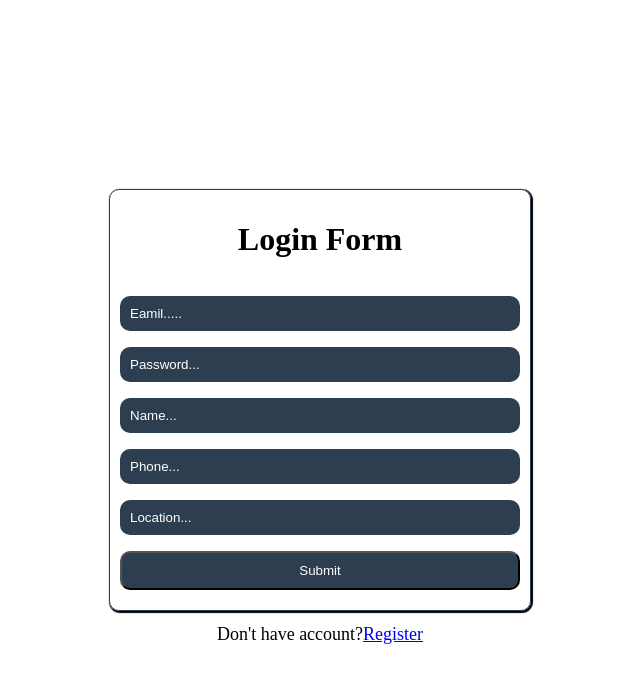
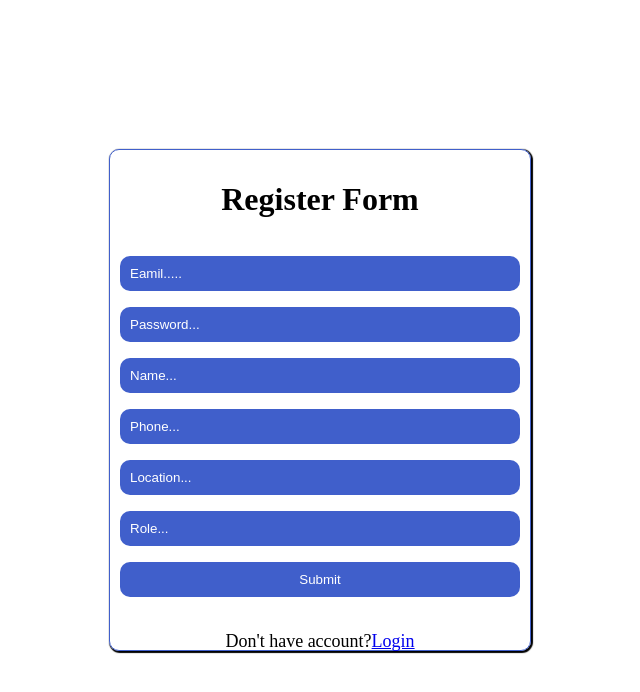
Before and after one commit to MohMohAung-devo/dashboard, a React (Vite) app: page /register in a window 1280 px wide. Shown: the top 692 px of the page, without its empty margins (320-960 px from the left). Built offline with nearby package versions, Linux system fonts and the light colour scheme; no server answers.

Commit message:
fix:error

```diff
--- a/src/components/register/Register.module.css
+++ b/src/components/register/Register.module.css
@@ -16,9 +16,9 @@
 .formWrap {
   display: flex;
   flex-direction: column;
-    border: 1px solid #2c3e50;
+  border: 1px solid #405fcb;
   width: 400px;
-    height: 400px;
+  height: 60vh;
   text-align: center;
   padding: 10px;
   gap: 1rem;
@@ -30,7 +30,7 @@
   padding: 10px;
   border-radius: 10px;
   border: none;
-    background-color: #2c3e50;
+  background-color: #405fcb;
   color: white;
 }
 
@@ -43,9 +43,11 @@
 }
 
 .button {
-    background-color: #2c3e50;
+  background-color: #405fcb;
   padding: 10px;
   color: white;
   border-radius: 10px;
   cursor: pointer;
+  outline: none;
+  border: none;
 }
--- a/src/components/register/Register.tsx
+++ b/src/components/register/Register.tsx
@@ -2,6 +2,7 @@ import { Link } from "react-router-dom";
 import classes from "./Register.module.css";
 import { useAuth } from "../../services/authContext";
 import { ReactElement, useState } from "react";
+import { useNavigate } from "react-router-dom";
 
 interface LoginProps {
   name: string;
@@ -9,6 +10,7 @@ interface LoginProps {
   location: string;
   email: string;
   password: string;
+  role: string;
 }
 const Register = () => {
   const { register } = useAuth();
@@ -17,16 +19,30 @@ const Register = () => {
   const [phone, setPhone] = useState("");
   const [location, setLocation] = useState("");
   const [name, setName] = useState("");
+  const [role, setRole] = useState("");
   const [data, setData] = useState<LoginProps[]>([]);
-
+  const navigate = useNavigate();
   const hanldeSubmit = async (e: React.FormEvent) => {
     e.preventDefault();
     setEmail(email);
     setPassword(password);
-    setData([...data, { email, password, phone, name, location }]);
+    setData([...data, { email, password, phone, name, location, role }]);
 
-    const reslut = await register({ email, password, phone, name, location });
-    return reslut;
+    const reslut = await register({
+      email,
+      password,
+      phone,
+      name,
+      location,
+      role,
+    });
+
+    if (reslut?.success) {
+      await navigate("/login");
+    } else {
+      console.log("Don't login");
+    }
+    // return reslut;
   };
 
   console.log(data);
@@ -35,7 +51,7 @@ const Register = () => {
     <div className={classes.LoginForm}>
       <div className={classes.Form}>
         <form className={classes.formWrap} onSubmit={hanldeSubmit}>
-          <h1>Login Form</h1>
+          <h1>Register Form</h1>
           <input
             placeholder="Eamil....."
             className={classes.input}
@@ -63,12 +79,17 @@ const Register = () => {
             className={classes.input}
             onChange={(e) => setLocation(e.target.value)}
           />
+          <input
+            placeholder="Role..."
+            className={classes.input}
+            onChange={(e) => setRole(e.target.value)}
+          />
           <button type="submit" className={classes.button}>
             Submit
           </button>
           <div style={{ fontSize: "18px" }}>
             <p>
-              Don't have account?<Link to="/register">Register</Link>
+              Don't have account?<Link to="/login">Login</Link>
             </p>
           </div>
         </form>
--- a/src/page/product/ProductTable.tsx
+++ b/src/page/product/ProductTable.tsx
@@ -32,6 +32,7 @@ export const ProductTable: React.FC<ProductTableProps> = ({
   const { addProduct } = useProductAdd();
   const { deleteProduct } = useDeleteProduct();
   const { updateProduct, updateData } = useProductUpdate();
+
   useEffect(() => {
     if (data.length > 0) {
       setProduct(data);
@@ -104,9 +105,12 @@ export const ProductTable: React.FC<ProductTableProps> = ({
     if (!editItem) return null;
     try {
       const updatedProducts = await updateProduct(editItem?._id, {
+        _id,
         name,
         price,
         description,
+        createdAt,
+        createdBy,
       });
 
       setProduct((prv) =>
--- a/src/services/auth.ts
+++ b/src/services/auth.ts
@@ -8,6 +8,7 @@ interface userData {
   phone: string;
   location: string;
   password?: string;
+  role: "productOwner";
   refreshToken?: string;
   createdAt?: Date;
 }
@@ -36,7 +37,10 @@ interface AuthResponse {
 
 export const register = async (userData: userData): Promise<AuthResponse> => {
   try {
-    const response = await API.post<AuthResponse>("/register", userData);
+    const response = await API.post<AuthResponse>(
+      "/dashboard/register",
+      userData
+    );
     return response.data;
   } catch (error: unknown) {
     const apiError = error as ApiError;
```
Lines whose indentation alone changed are shown as unchanged.
